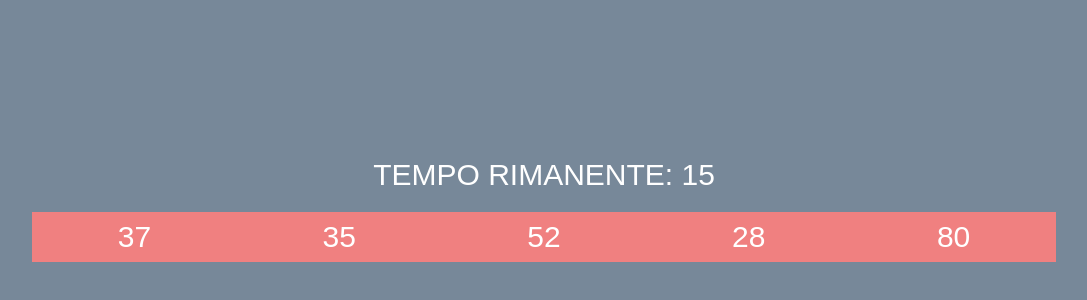
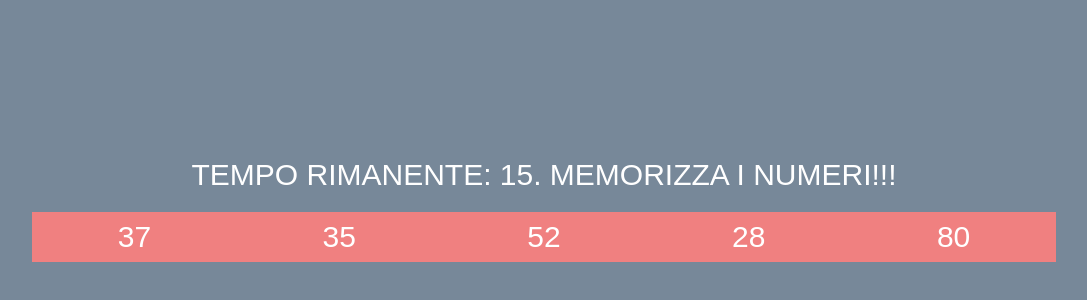
Before and after one commit to flavio-franceschetti/js-simon, a plain HTML site: page bonus+/index.html in a window 1280 px wide. Shown: the part 190-490 px from the top of the page, without its empty margins (96-1183 px from the left). Drawn offline with Linux system fonts and the light colour scheme.

Commit message:
fix[bonus]: fix timer message

```diff
--- a/bonus+/index.html
+++ b/bonus+/index.html
@@ -8,7 +8,7 @@
   </head>
   <body>
     <div class="container">
-      <div class="timer">Tempo rimanente: 20</div>
+      <div class="timer">Tempo rimanente: 20. Memorizza i numeri!!!</div>
       <div class="num-container"></div>
       <form class="user-input-container hidden">
         <input id="num1" type="number" placeholder="Inserisci il numero 1" />
--- a/bonus+/js/main.js
+++ b/bonus+/js/main.js
@@ -35,7 +35,7 @@ for (let i = 0; i < randomNumArr.length; i++) {
 // creo la variabile con il countdown dentro
 let countdown = setInterval(() => {
   countdownTimer--;
-  timerContainer.innerHTML = `Tempo rimanente: ${countdownTimer}`;
+  timerContainer.innerHTML = `Tempo rimanente: ${countdownTimer}. Memorizza i numeri!!!`;
 }, 1000);
 
 // creo un timeout di 30 secondi dopo i quali scompaiono i numeri generati e chiedo all'utente tramite il prompt in che ordine erano i numeri
```
